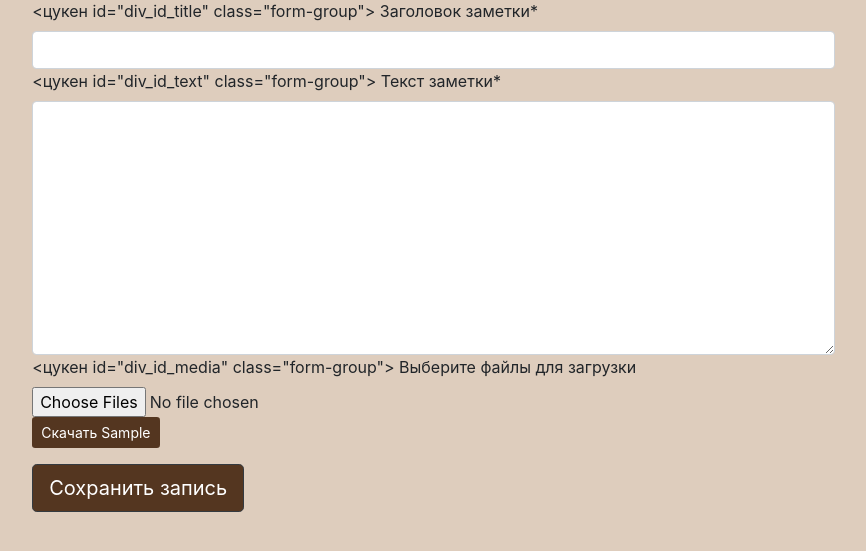
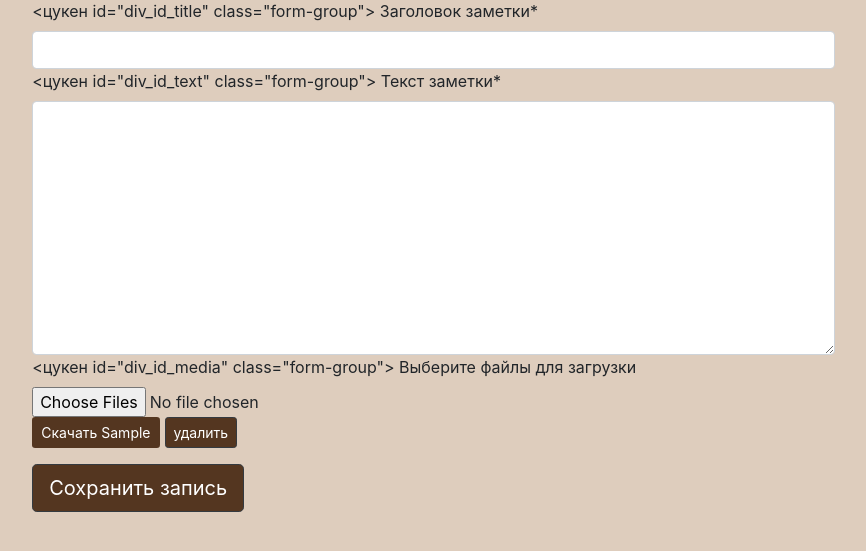
Before and after one commit to Cornholius/knowledge_base, a Django app: template wiki/blog/templates/blog/post_edit.html in a window 1280 px wide. Shown: the part 101-652 px from the top of the page, without its empty margins (102-968 px from the left). Run offline with Django 3.2, Linux system fonts and the light colour scheme; the template is opened without the code that fills it: values that come from a table or form of the project are taken from there, others are empty; data comes from the database, SQL or seed files in the repository; tables that the repository leaves empty hold one stand-in row (values such as "Sample post"); parts of the project's set-up code (start-up, migrations or seed data) failed here and were passed over; some libraries are stand-ins or nearby versions.

Commit message:
0.1205.2212
удаление медиа файлов выведено в отдельный класс, дабы не засорять код повторениями

```diff
--- a/wiki/blog/templates/blog/post_edit.html
+++ b/wiki/blog/templates/blog/post_edit.html
@@ -5,7 +5,10 @@
     {{ form|crispy }}
     {{ media|crispy }}
     {% for doc in media_files %}
-        <p><a class="btn btn-sm active" style="background: #543620; color: #fff" href="{{doc.document.url}}" role="button" aria-pressed="true">Скачать {{doc.document.name}}</a></p>
+        <p><a class="btn btn-sm active" style="background: #543620; color: #fff; float:left; margin-right:5px;" href="{{doc.document.url}}" role="button" aria-pressed="true">Скачать {{doc.document.name}}</a>
+        <form method="POST">{% csrf_token %}
+            <button type="submit" class="btn btn-dark btn-sm" name="delete" value="{{doc.document.name}}" style="background: #543620; color: #fff">удалить</button></p>
+        </form>
     {% endfor %}
     <button type="submit" class="btn btn-dark btn-lg" style="background: #543620; color: #fff">Сохранить запись</button>
 </form>
--- a/wiki/blog/views.py
+++ b/wiki/blog/views.py
@@ -13,7 +13,7 @@ from django.contrib.auth.models import User
 class Media_files():
 
     def delete_media(self, request):
-        if request.POST['delete']:
+        if request.POST['delete'] is not None:
             media_files = Media.objects.filter(document=request.POST['delete']).delete()
 
 
@@ -64,6 +64,7 @@ class PostDetailView(View):
         Media_files.delete_media(self, request)
         return redirect('post_detail', pk=pk)
 
+
 class EditPostView(View):
 
     def edit_tags(self, pk=None):  # получаем имена привязаных тегов, удаляем все привязанные теги к посту, отправляем их в форму
@@ -90,7 +91,6 @@ class EditPostView(View):
         return render(request, 'blog/post_edit.html', {'form': form, 'media': media, 'media_files': media_files})
 
     def post(self, request, pk=None):
-        Media_files.delete_media(self, request)
         form = PostForm(request.POST, request.FILES)
         if form.is_valid():
             post = Post.objects.get(id=pk)
@@ -105,8 +105,10 @@ class EditPostView(View):
             for tag in form.cleaned_data['tags']:
                 post.tags.add(tag)
             post.save()
+
             return redirect('post_detail', pk=pk)
         else:
+            Media_files.delete_media(self, request)
             form = PostForm()
             return render(request, 'blog/post_edit.html', {'form': form})
 
```
